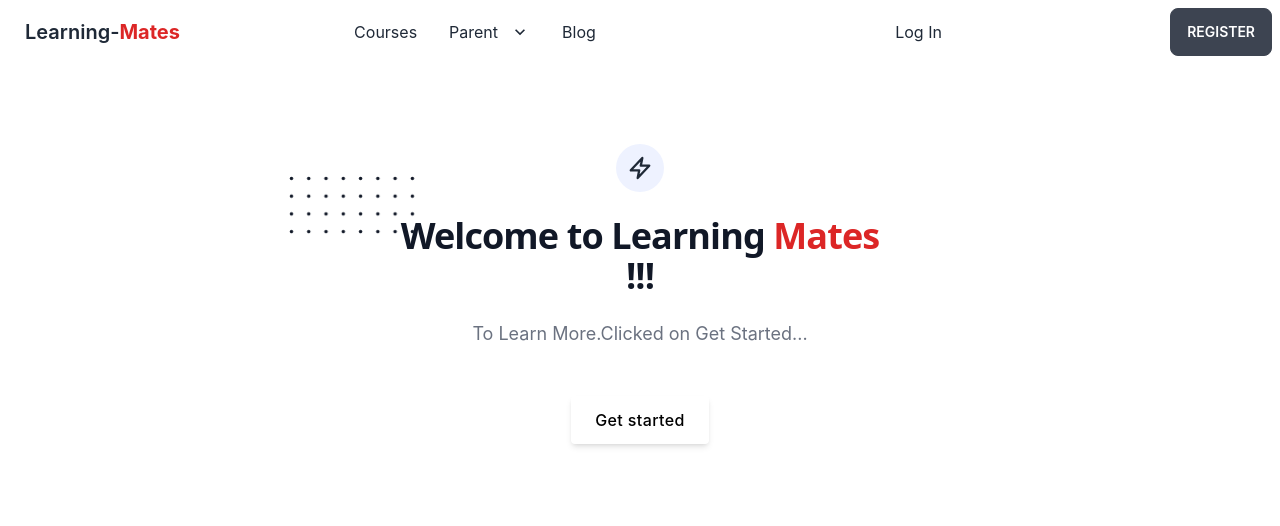
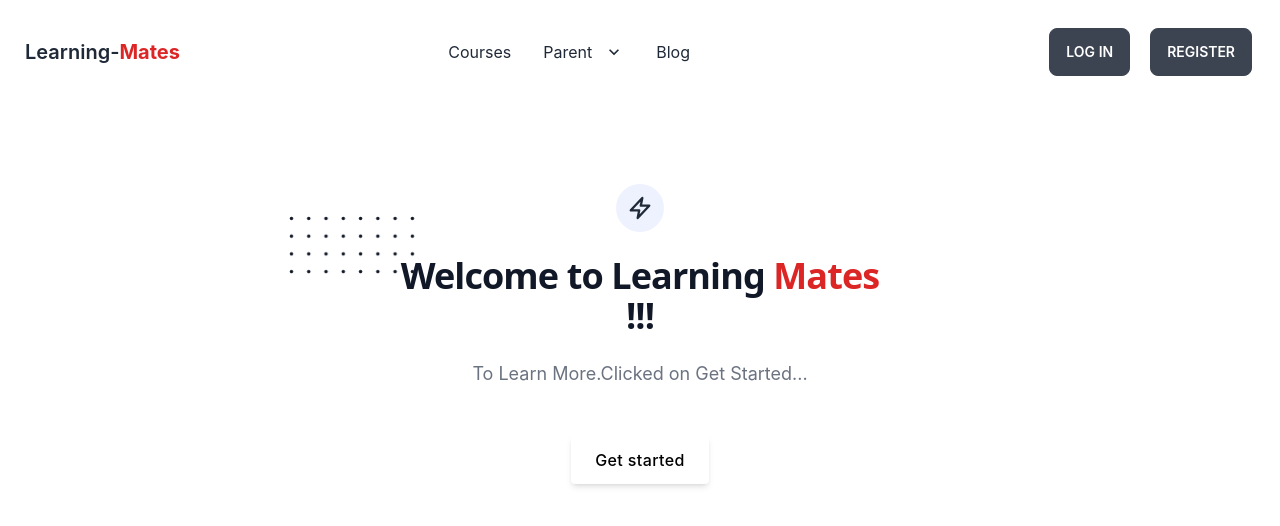
Before and after one commit to TajbeerAhamed/learning-mates-client, a React (Create React App) app: page / in a window 1280 px wide. Shown: the top 526 px of the page. Built offline with nearby package versions, Linux system fonts and the light colour scheme.

Commit message:
blog-2 added

```diff
--- a/src/components/Blog/Blog.js
+++ b/src/components/Blog/Blog.js
@@ -21,7 +21,7 @@ For security reasons, browsers restrict cross-origin HTTP requests initiated fro
 			<details>
 				<summary className="py-2 outline-none cursor-pointer focus:underline">Why are you using Firebase?What other options do you have to implement authentication?</summary>
 				<div className="px-4 pb-4">
-					<p>Firebase helps you develop high-quality apps, grow your user base, and earn more money. Each feature works independently, and they work even better together.</p>
+					<p>Firebase helps you develop high-quality apps, grow your user base, and earn more money. Each feature works independently, and they work even better together.Firebase is a free service that lets users log in with their Google account. Firebase is a good choice if you plan to either write a brand-new application or rewrite an existing one from scratch. Additionally, Firebase helps in the easy storing and retrieval of dynamic content. If you decide to develop the application without any form of custom coding the backend, Firebase makes this easy. Firebase is also serverless which means that Firebase runs on the cloud and you don’t need a physical server that’s constantly running.</p>
 				</div>
 			</details>
 			<details>
@@ -29,11 +29,7 @@ For security reasons, browsers restrict cross-origin HTTP requests initiated fro
 				<div className="px-4 pb-4 space-y-2">
 					<p>The react private route component renders child components (children) if the user is logged in. If not logged in the user is redirected to the /login page with the return url passed in the location state property.
 
-The current logged in user (authUser) is retrieved from Redux state with a call to the useSelector() hook. Redux is used in this example however it is not required to implement a Private Route component in React Router 6. You could use a different state management library or any approach you prefer to get the logged in status of the user.The App component is the root component of the example app, it contains the outer html, main nav and routes for the application.
-
-The /login route is public, and the home route (/) is protected by the private route component that uses Redux to check if the user is logged in.
-
-The last route is a catch-all redirect route that redirects any unmatched paths to the home page.</p>
+The current logged in user (authUser) is retrieved from Redux state with a call to the useSelector() hook. Redux is used in this example however it is not required to implement a Private Route component in React Router 6. You could use a different state management library or any approach you prefer to get the logged in status of the user.</p>
 				</div>
 
 			</details>
--- a/src/components/Header/Header.js
+++ b/src/components/Header/Header.js
@@ -44,9 +44,9 @@ const Header = () => {
     </ul>
   </div>
   <div className="navbar-end">
-    <Link to={'/login'}>Log In</Link>
+    <Link to={'/login'} className="btn">Log In</Link>
   </div>
-  <div className="navbar-end">
+  <div className='m-5'>
     <Link className="btn">Register</Link>
   </div>
 </div>
```
